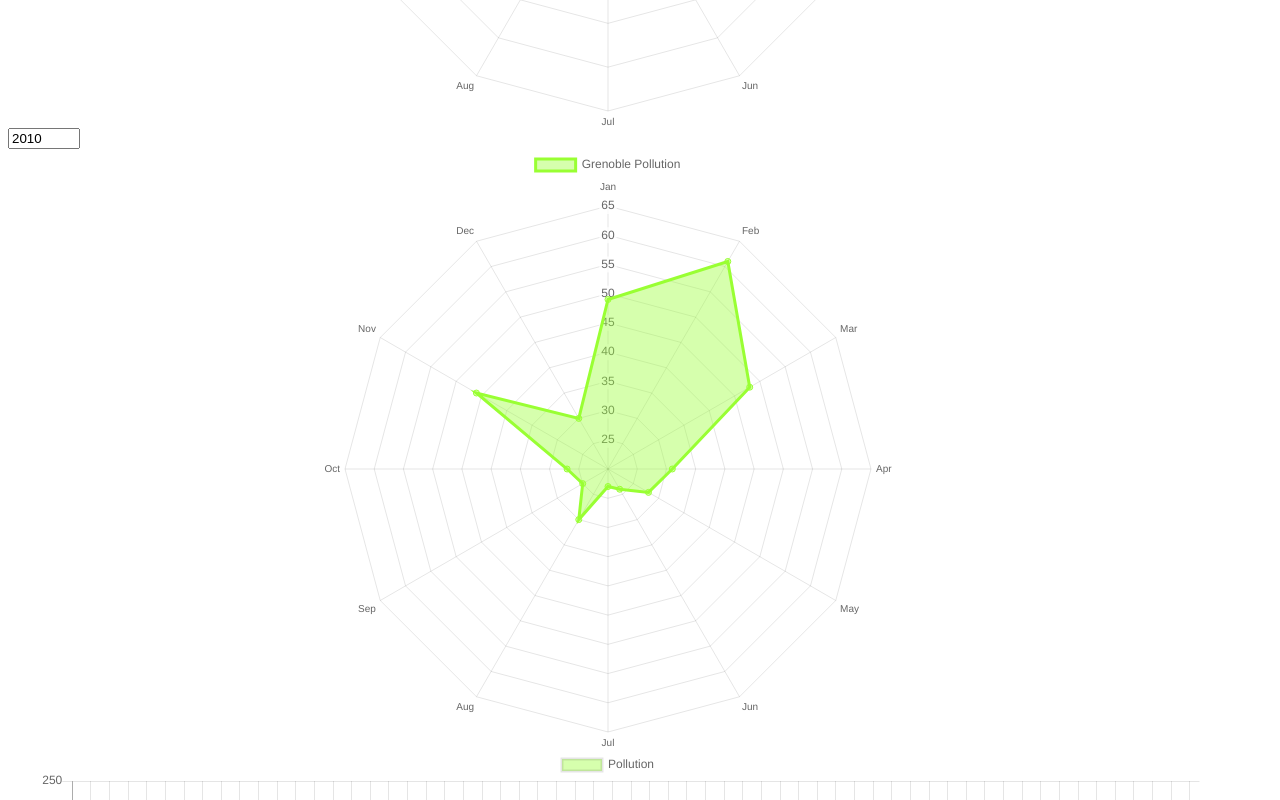
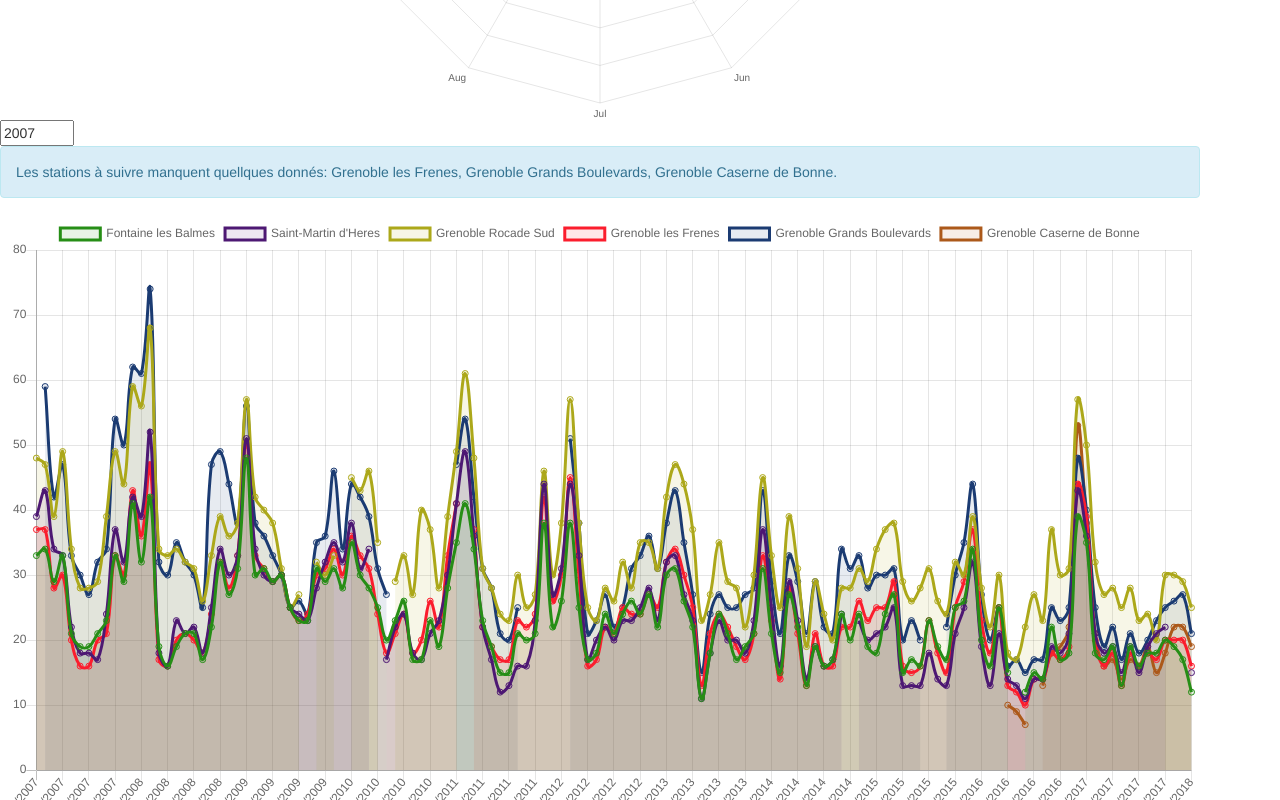
Before and after one commit to tassionoronha/challenge-open-data-ensimag, a plain HTML site: page index.html in a window 1280 px wide. Shown: the part 480-1280 px from the top of the page. Drawn offline with nearby package versions, Linux system fonts and the light colour scheme; animation ran at ten frames a second.

Commit message:
add notifications empty data

```diff
--- a/Classes.js
+++ b/Classes.js
@@ -1,74 +1,3 @@
-class Radar{
-  constructor(year, objHTML){
-    this.year = year;
-    this.objHTML = objHTML;
-    this.init = (this.year - 2010) * 12;
-    this.end = this.init + 11;
-    this.data = Object.values(dataMonth[0].data);
-    this.values = [];
-    this.chart = null;
-  }
-
-  generateDynamicArrayMonth(){
-    for (var i = this.init; i <= this.end; i++) {
-      this.values[this.values.length] = this.data[i];
-    }
-  }
-
-  setYear(year){
-    this.year = year;
-    return this;
-  }
-
-  destroyChart(){
-    this.values = [];
-    return this;
-  }
-
-  generateChart(){
-    this.generateDynamicArrayMonth();
-    this.chart = new Chart(this.objHTML, {
-      type: 'radar',
-      data: {
-        labels: ["Jan", "Feb", "Mar", "Apr", "May", "Jun", "Jul", "Aug", "Sep", "Oct", "Nov", "Dec"],
-        datasets: [{
-          label: 'Grenoble Pollution',
-          backgroundColor: "rgba(153,255,51,0.4)",
-          borderColor: "rgba(153,255,51,1)",
-          data: this.values
-        }]
-      }
-    });
-
-    return this;
-  }
-}
-
-class Lignes{
-
-  constructor(objHTML){
-    this.objHTML = objHTML;
-    this.keys = Object.keys(dataChart[0].data);
-    this.values = Object.values(dataChart[0].data);
-    this.chart = null;
-  }
-
-  generateChart(){
-    this.chart = new Chart(this.objHTML, {
-      type: 'line',
-      data: {
-        labels: this.keys,
-        datasets: [{
-          label: 'Pollution',
-          data: this.values,
-          backgroundColor: "rgba(153,255,51,0.4)"
-        }]
-      }
-    });
-  }
-
-}
-
 class Graphique {
   constructor() {
     this.colors = [
@@ -80,6 +9,7 @@ class Graphique {
       {r:172,g:89,b:26}
     ];
   }
+
   getRGBColor(i) {
     let color = this.colors[i];
     return color.r + "," + color.g + "," + color.b;
@@ -93,6 +23,7 @@ class MultiLignes extends Graphique {
     this.keys = Object.keys(monthlyDatas[0].data);
     this.values = Object.values(monthlyDatas);
     this.datasets = [];
+    this.faults = [];
     for (let i = 0; i < this.values.length; ++i) {
       let current = {
         label: this.values[i].Station,
@@ -128,6 +59,7 @@ class MultiRadar extends Graphique {
     this.datasets = [];
     this.state = [];
     this.chart = null;
+    this.faults = [];
   }
 
   generateDynamicArrayMonth(){
@@ -136,6 +68,9 @@ class MultiRadar extends Graphique {
       let values = [];
       let currentValues = Object.values(this.data[j].data);
       for (var i = this.init; i <= this.end; i++) {
+        if(currentValues[i] == "-"){
+          this.faults[this.data[j].Station] = j;
+        }
         values[values.length] = currentValues[i];
       }
       let current = {
@@ -146,6 +81,10 @@ class MultiRadar extends Graphique {
       };
       this.datasets[j] = current;
     }
+  }
+
+  getFaults(){
+    return this.faults;
   }
 
   setYear(year){
@@ -162,6 +101,7 @@ class MultiRadar extends Graphique {
       this.state[i] = this.chart.getDatasetMeta(i).hidden;
     }
     this.chart.destroy();
+    this.faults = [];
     this.datasets = [];
     return this;
   }
@@ -174,6 +114,13 @@ class MultiRadar extends Graphique {
         labels: ["Jan", "Feb", "Mar", "Apr", "May", "Jun", "Jul", "Aug", "Sep", "Oct", "Nov", "Dec"],
         datasets: this.datasets
       },
+      options: {
+        scale: {
+            ticks: {
+                beginAtZero: true
+            }
+        }
+      }
     });
     if (this.state.length == this.data.length) {
       for(let i = 0; i < this.state.length; ++i) {
--- a/index.html
+++ b/index.html
@@ -4,6 +4,7 @@
     <script src="https://cdnjs.cloudflare.com/ajax/libs/Chart.js/2.1.4/Chart.min.js"></script>
     <script src="https://cdnjs.cloudflare.com/ajax/libs/Chart.js/2.1.4/Chart.min.js"></script>
     <script src="https://ajax.googleapis.com/ajax/libs/jquery/3.3.1/jquery.min.js"></script>
+    <link rel="stylesheet" href="https://maxcdn.bootstrapcdn.com/bootstrap/3.3.7/css/bootstrap.min.css">
     <script type="text/javascript" src="data.json"></script>
     <script type="text/javascript" src="dataMonth.json"></script>
     <script type="text/javascript" src="monthlyDatas2007.json"></script>
@@ -13,30 +14,60 @@
   <body>
     <div style="width:1200px">
       <canvas id="multiradar"></canvas>
-      <input type="number" name="year" id="year" value="2010" min="2010" max="2017">
-      <canvas id="radar"></canvas>
-      <canvas id="lignes"></canvas>
+      <input type="number" name="year" id="year" value="2007" min="2007" max="2017">
+      <div class="alert alert-info" id="notifications"></div>
       <canvas id="multilignes"></canvas>
     </div>
       <script>
-      var lignesCanvas = document.getElementById('lignes').getContext('2d');
-      var radarCanvas = document.getElementById('radar').getContext('2d');
+      //var lignesCanvas = document.getElementById('lignes').getContext('2d');
+      //var radarCanvas = document.getElementById('radar').getContext('2d');
       var multiLignesCanvas = document.getElementById('multilignes').getContext('2d');
       var multiRadarCanvas = document.getElementById('multiradar').getContext('2d');
 
-      var lignesChart = new Lignes(lignesCanvas).generateChart();
-      var radarChart = new Radar(2011, radarCanvas).generateChart();
+      //var lignesChart = new Lignes(lignesCanvas).generateChart();
+      //var radarChart = new Radar(2011, radarCanvas).generateChart();
       var multiLignesChart = new MultiLignes(multiLignesCanvas).generateChart();
       var multiRadarChart = new MultiRadar(2011, multiRadarCanvas).generateChart();
+      showErrorsRadar(multiRadarChart);
+
+      function showErrorsRadar(radar){
+        var faults = radar.getFaults();
+        var faultsValues = Object.values(faults);
+        var faults = Object.keys(faults);
+        if(faults){
+          $("#notifications").show();
+
+          stringFaults = "Les stations à suivre manquent quellques donnés: ";
+          initialLenght = stringFaults.length;
+          console.log(faultsValues);
+          console.log(radar.state);
+          for(let i=0; i<faults.length; i++){
+            //validar se existe nos filtros
+            if(!radar.state[faultsValues[i]]){
+              if(stringFaults.length > initialLenght){
+                stringFaults += `, ${faults[i]}`;
+              }else{
+                stringFaults += `${faults[i]}`;
+              }
+            }
+          }
+
+          if(stringFaults.length == initialLenght){
+            $("#notifications").hide();
+          }
+        }
+
+          stringFaults += ".";
+          $('#notifications').html(stringFaults);
+      }
 
 
       $("#year").bind("change paste keyup", function() {
-          radarCanvas.clearRect(0, 0, 1200, 600);
-          radarChart = new Radar(this.value, radarCanvas).generateChart();
           multiRadarCanvas.clearRect(0, 0, 1200, 600);
           multiRadarChart.destroyChart()
           //multiRadarChart = new MultiRadar(this.value, multiRadarCanvas).generateChart();
           multiRadarChart.setYear(this.value);
+          showErrorsRadar(multiRadarChart);
       });
 
       </script>
```
